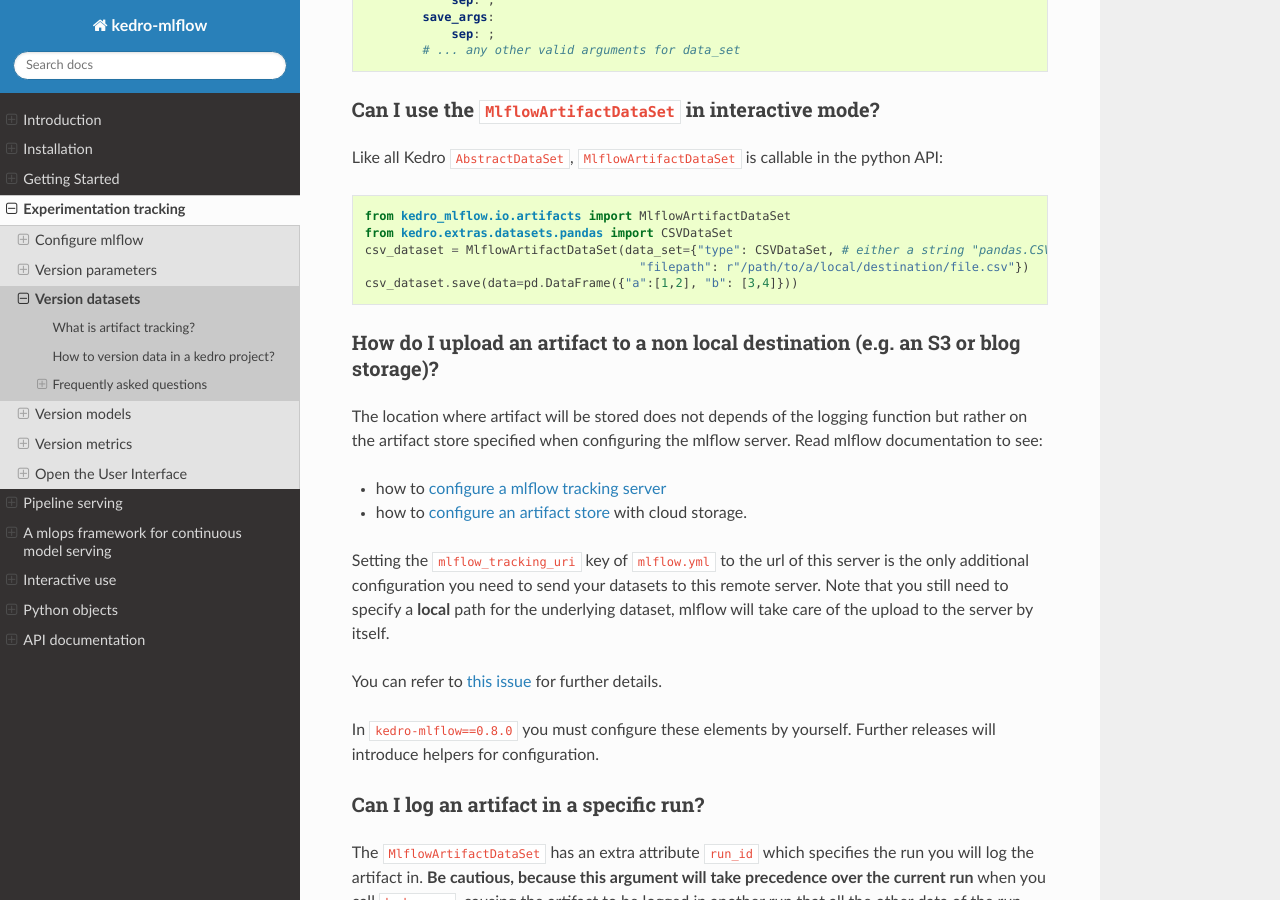
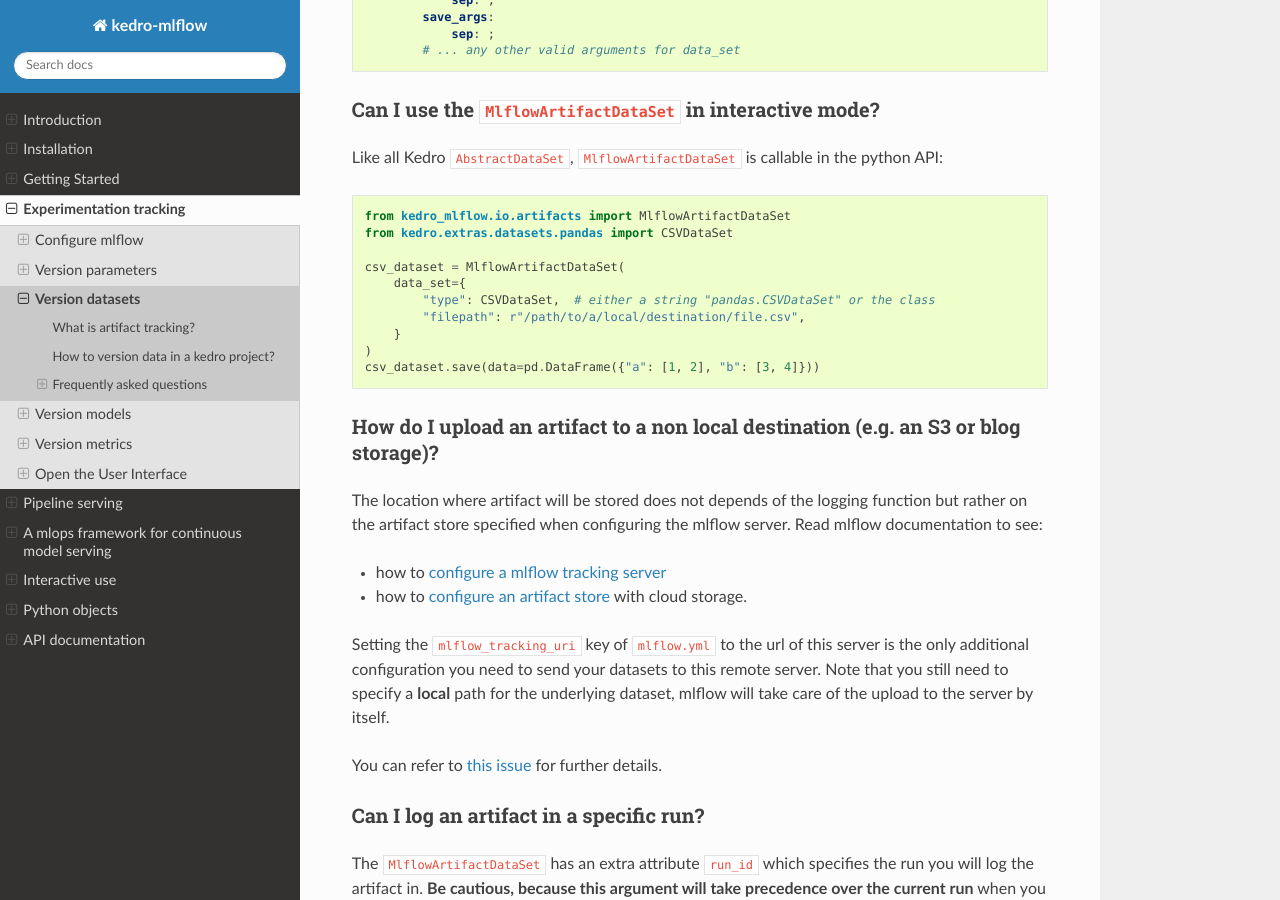
Before and after one commit to Galileo-Galilei/kedro-mlflow, a Sphinx documentation site: the page built from docs/source/04_experimentation_tracking/03_version_datasets.md, in a window 1280 px wide and 900 px high, scrolled down 1441 px. Built offline with Sphinx 7.4.7 and the Read the Docs theme 2.0.0, drawn with Linux system fonts in a browser that asks for light colours; pages that are not in the unit, such as notebooks, are missing from menus.

Commit message:
:rocket: Bump version and CHANGELOG for release 0.8.1 (#289)

````diff
--- a/docs/source/04_experimentation_tracking/03_version_datasets.md
+++ b/docs/source/04_experimentation_tracking/03_version_datasets.md
@@ -62,9 +62,14 @@ Like all Kedro ``AbstractDataSet``, ``MlflowArtifactDataSet`` is callable in the
 ```python
 from kedro_mlflow.io.artifacts import MlflowArtifactDataSet
 from kedro.extras.datasets.pandas import CSVDataSet
-csv_dataset = MlflowArtifactDataSet(data_set={"type": CSVDataSet, # either a string "pandas.CSVDataSet" or the class
-                                      "filepath": r"/path/to/a/local/destination/file.csv"})
-csv_dataset.save(data=pd.DataFrame({"a":[1,2], "b": [3,4]}))
+
+csv_dataset = MlflowArtifactDataSet(
+    data_set={
+        "type": CSVDataSet,  # either a string "pandas.CSVDataSet" or the class
+        "filepath": r"/path/to/a/local/destination/file.csv",
+    }
+)
+csv_dataset.save(data=pd.DataFrame({"a": [1, 2], "b": [3, 4]}))
 ```
 
 ### How do I upload an artifact to a non local destination (e.g. an S3 or blog storage)?
@@ -77,8 +82,6 @@ The location where artifact will be stored does not depends of the logging funct
 Setting the `mlflow_tracking_uri` key of `mlflow.yml` to the url of this server is the only additional configuration you need to send your datasets to this remote server. Note that you still need to specify a **local** path for the underlying dataset, mlflow will take care of the upload to the server by itself.
 
 You can refer to [this issue](https://github.com/Galileo-Galilei/kedro-mlflow/issues/15) for further details.
-
-In ``kedro-mlflow==0.8.0`` you must configure these elements by yourself. Further releases will introduce helpers for configuration.
 
 ### Can I log an artifact in a specific run?
 
--- a/kedro_mlflow/__init__.py
+++ b/kedro_mlflow/__init__.py
@@ -1,3 +1,3 @@
 """kedro-mlflow plugin constants
 """
-__version__ = "0.8.0"
+__version__ = "0.8.1"
--- a/setup.cfg
+++ b/setup.cfg
@@ -1,5 +1,5 @@
 [bumpversion]
-current_version = 0.8.0
+current_version = 0.8.1
 
 [tool:pytest]
 addopts = --cov=kedro_mlflow --cov-report=html tests/
--- a/setup.py
+++ b/setup.py
@@ -25,7 +25,7 @@ with open((HERE / "README.md").as_posix(), encoding="utf-8") as file_handler:
 
 setup(
     name=NAME,
-    version="0.8.0",  # this will be bumped automatically by bump2version
+    version="0.8.1",  # this will be bumped automatically by bump2version
     description="A kedro-plugin to use mlflow in your kedro projects",
     license="Apache Software License (Apache 2.0)",
     long_description=README,
````
Also changed, not shown: CHANGELOG.md (+9 -6 lines), README.md (+2 -2 lines), docs/source/01_introduction/02_motivation.md (+12 -10 lines), docs/source/02_installation/01_installation.md (+2 -2 lines), docs/source/03_getting_started/01_example_project.md (+1 -1 lines), docs/source/04_experimentation_tracking/02_version_parameters.md (+3 -2 lines), docs/source/04_experimentation_tracking/05_version_metrics.md (+1 -1 lines).
